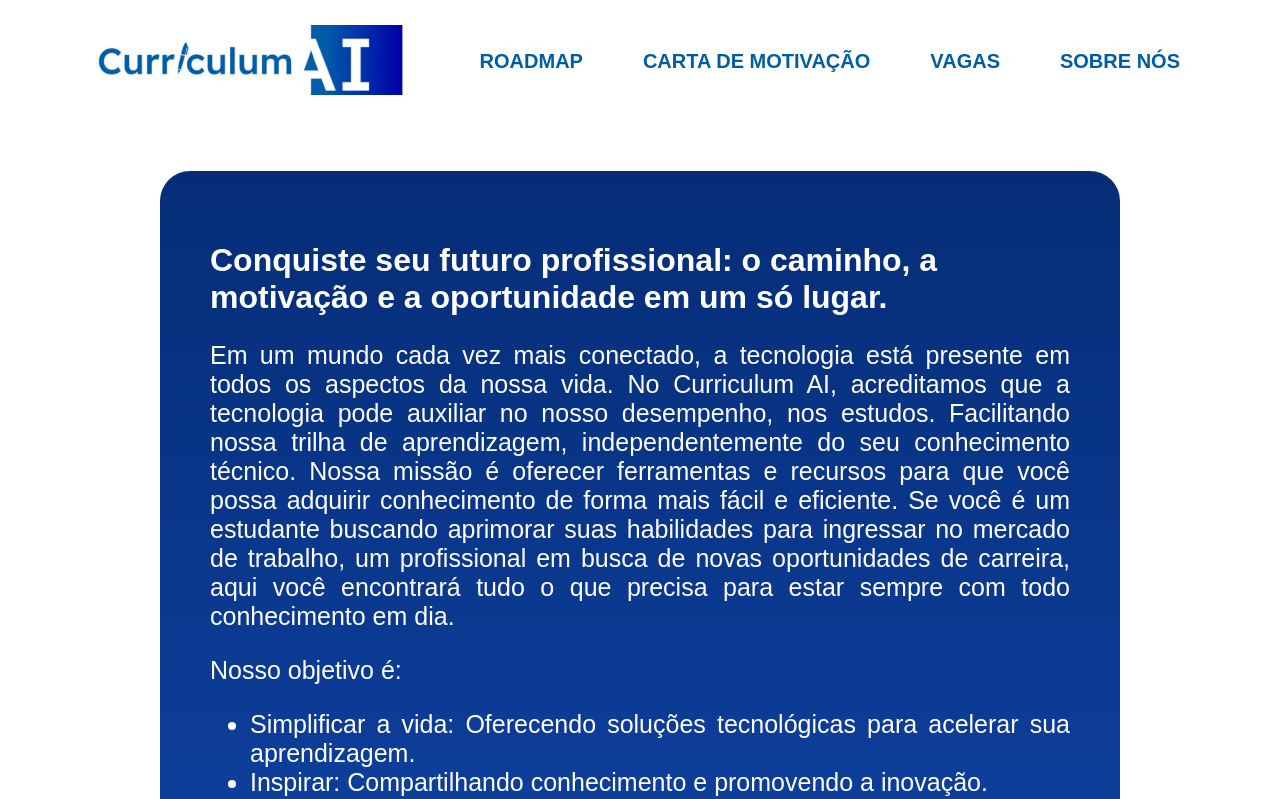
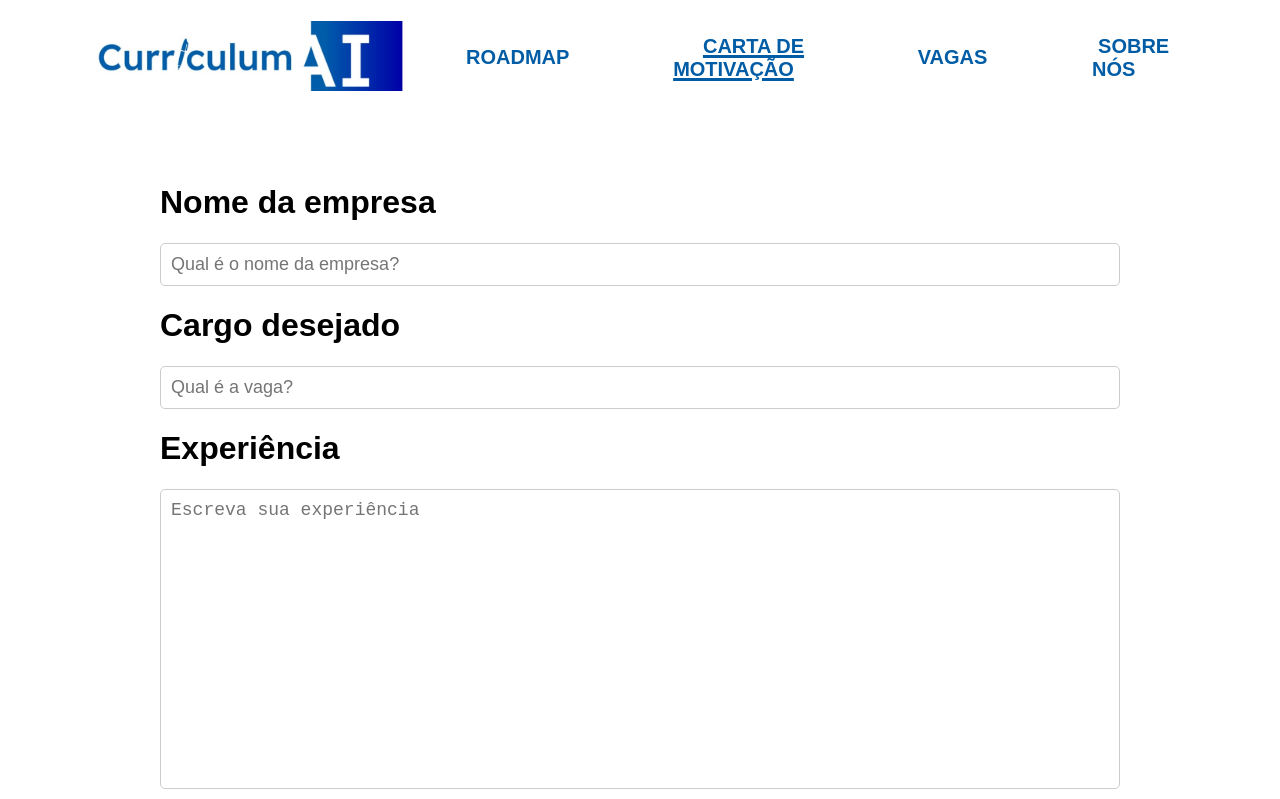
Before and after one commit to Curriculum-Vitae-AI/Curriculum-AI-FrontEnd, a React (Create React App) app: page /CartaDeMotivacao in a window 1280 px wide. Shown: the top 799 px of the page. Built offline with nearby package versions, Linux system fonts and the light colour scheme.

Commit message:
feat: adciona navegacao

```diff
--- a/src/App.js
+++ b/src/App.js
@@ -1,3 +1,4 @@
+import { BrowserRouter as Router, Route, Routes } from 'react-router-dom';
 import Navbar from './components/Navbar';
 import Home from './pages/Home';
 import Roadmap from './pages/Roadmap';
@@ -8,11 +9,16 @@ import './App.css';
 
 function App() {
   return (
-    <div>
+    <Router>
       <Navbar/>
-      <SobreNos/>
-    </div>
-
+      <Routes>
+        <Route path="/Curriculum-AI-FrontEnd" element={<Home />} />
+        <Route path="/Roadmap" element={<Roadmap />} />
+        <Route path="/CartaDeMotivacao" element={<CartaDeMotivacao />} />
+        <Route path="/Vagas" element={<Vagas />} />
+        <Route path="/SobreNos" element={<SobreNos />} />
+      </Routes>
+    </Router>
   );
 }
 
--- a/src/components/Navbar.js
+++ b/src/components/Navbar.js
@@ -1,24 +1,28 @@
 import "../styles/components/Navbar.css";
 import Logo from "../assets/Logo.svg";
+import { Link } from 'react-router-dom';
+import { useLocation } from 'react-router-dom';
+
 function Navbar(){
+    const location = useLocation();
 
     return(
         <div className="Navbar">
             <button className="Logo">
-                <img src={Logo} alt="Logo"/>
+            <Link to="/Curriculum-AI-FrontEnd"><img src={Logo} alt="Logo"/></Link>
             </button>
             <div className="Botoes">
-                <button className="btn">
-                    <p>ROADMAP</p>
+            <button className={`btn ${location.pathname === '/Roadmap' ? 'active' : ''}`}>
+                    <Link id="link" to="/Roadmap">ROADMAP</Link>
                 </button>
-                <button className="btn">
-                    <p >CARTA DE MOTIVAÇÃO</p>
+                <button className={`btn ${location.pathname === '/CartaDeMotivacao' ? 'active' : ''}`}>
+                    <Link id="link" to="/CartaDeMotivacao">CARTA DE MOTIVAÇÃO</Link>
                 </button>
-                <button className="btn">
-                    <p >VAGAS</p>
+                <button className={`btn ${location.pathname === '/Vagas' ? 'active' : ''}`}>
+                    <Link id="link" to="/Vagas">VAGAS</Link>
                 </button>
-                <button className="btn">
-                    <p >SOBRE NÓS</p>
+                <button className={`btn ${location.pathname === '/SobreNos' ? 'active' : ''}`}>
+                    <Link id="link" to="/SobreNos">SOBRE NÓS</Link>
                 </button>
             </div>
         </div>
--- a/src/pages/Home.js
+++ b/src/pages/Home.js
@@ -1,4 +1,5 @@
 import React, { useState } from 'react';
+import { useNavigate } from 'react-router-dom';
 import Card from '../components/Card';
 import imgRoadmap from "../assets/Home/imgRoadmap.svg"
 import imgCarta from "../assets/Home/imgCarta.svg"
@@ -9,6 +10,7 @@ import "../styles/pages/Home.css";
 
 function Home() {
   const [currentIndex, setCurrentIndex] = useState(0);
+  const navigate = useNavigate();
 
   const items = [
     {
@@ -22,7 +24,7 @@ function Home() {
             que você possa focar somente no aprendizado."
           imgSrc={imgRoadmap}
           imgAlt="Imagem de roadmap"
-          onClick=""
+          onClick={() => navigate('/Roadmap')}
           imgStyle={({width: '75%'})}
         />
     },
@@ -38,7 +40,7 @@ function Home() {
             candidato ideal para a vaga!"
           imgSrc={imgCarta}
           imgAlt="Imagem de carta de motivação"
-          onClick=""
+          onClick={() => navigate('/CartaDeMotivacao')}
           imgStyle={({width: '40%'})}
         />
     },
@@ -53,7 +55,7 @@ function Home() {
             encaixam para você."
           imgSrc={imgVagas}
           imgAlt="Imagem de vagas"
-          onClick=""
+          onClick={() => navigate('/Vagas')}
           imgStyle={({width: '60%'})}
         />
     }
```
